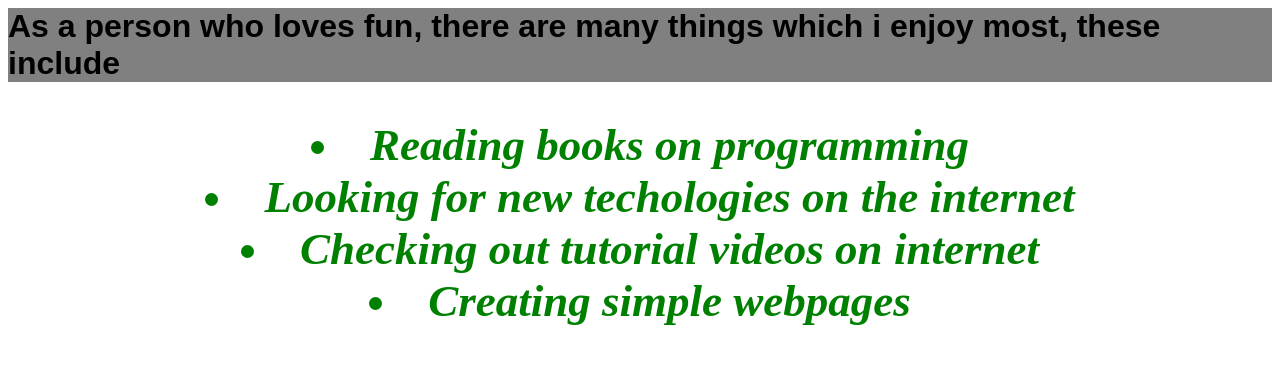
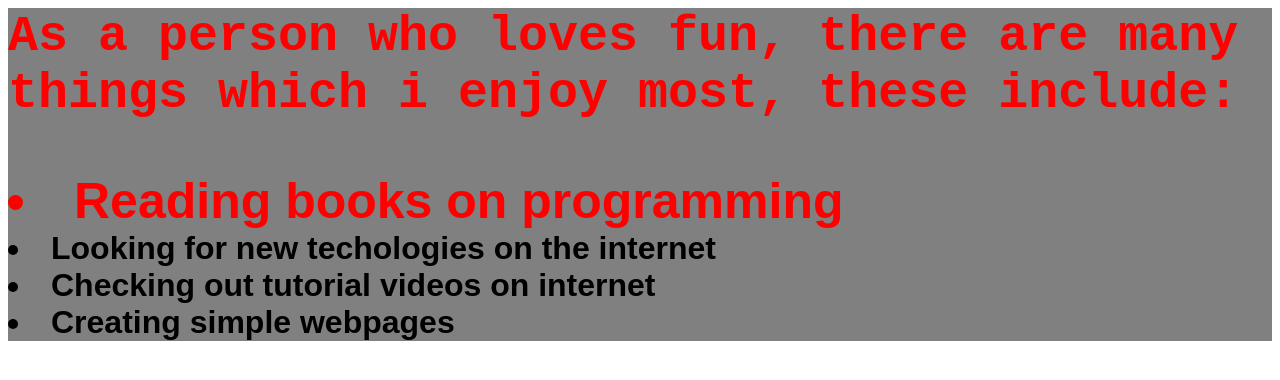
Before and after one commit to SospeterKungu/my-first-project, a plain HTML site: page favorite-things.html in a window 1280 px wide. Shown: the top 380 px of the page. Drawn offline with Linux system fonts and the light colour scheme.

Commit message:
added a styles sheet with a 2nd page for reference and styled it + added a favicon link but does not appear on the site

```diff
--- a/css/styles.css
+++ b/css/styles.css
@@ -14,6 +14,7 @@ h2 {
 }
 p {
   font-family: monospace;
+  color: blue;
 
 }
 ul {
--- /dev/null
+++ b/css/styles2.css
@@ -0,0 +1,4 @@
+.myintro {
+  font-size: 50;
+  color: red;
+}
--- a/favorite-things.html
+++ b/favorite-things.html
@@ -1,13 +1,19 @@
 <head>
   <title>My Favorite things</title>
+    <link rel="shortcut icon" href="images/favicon.ico">
     <link rel="stylesheet" href="css/styles.css" type="text/css">
+    <link rel="stylesheet" href="css/styles2.css" type="text/css">
 </head>
 <body>
-  <h1><p3>As a person who loves fun, there are many things which i enjoy most, these include</p3></h1>
-    <h2>
-      <li>Reading books on programming</li>
+  <h1>
+    <p class="myintro">As a person who loves fun, there are many things which i enjoy most, these include:
+      <li class="myintro">Reading books on programming</li>
       <li>Looking for new techologies on the internet</li>
       <li>Checking out tutorial videos on internet</li>
       <li>Creating simple webpages</li>
-    </h2>
+    </p>
+  </h1>
+  <h2>
+    <p>Above is my list of books, please check it out</p>
+  </h2>
 </body>
```
Also changed, not shown: index.html (+6 -6 lines), favicon.ico (added), images/favicon.ico (added).
